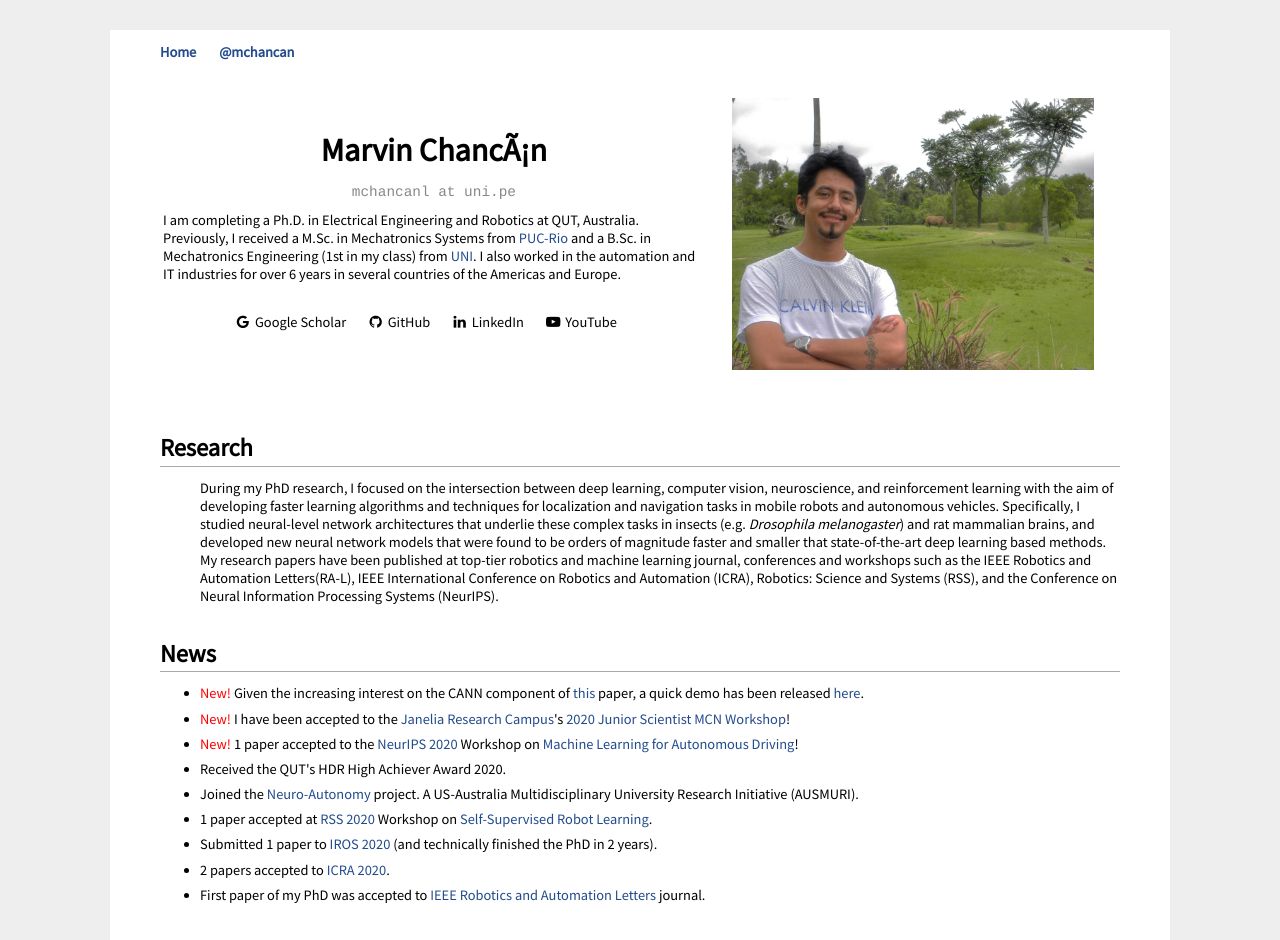
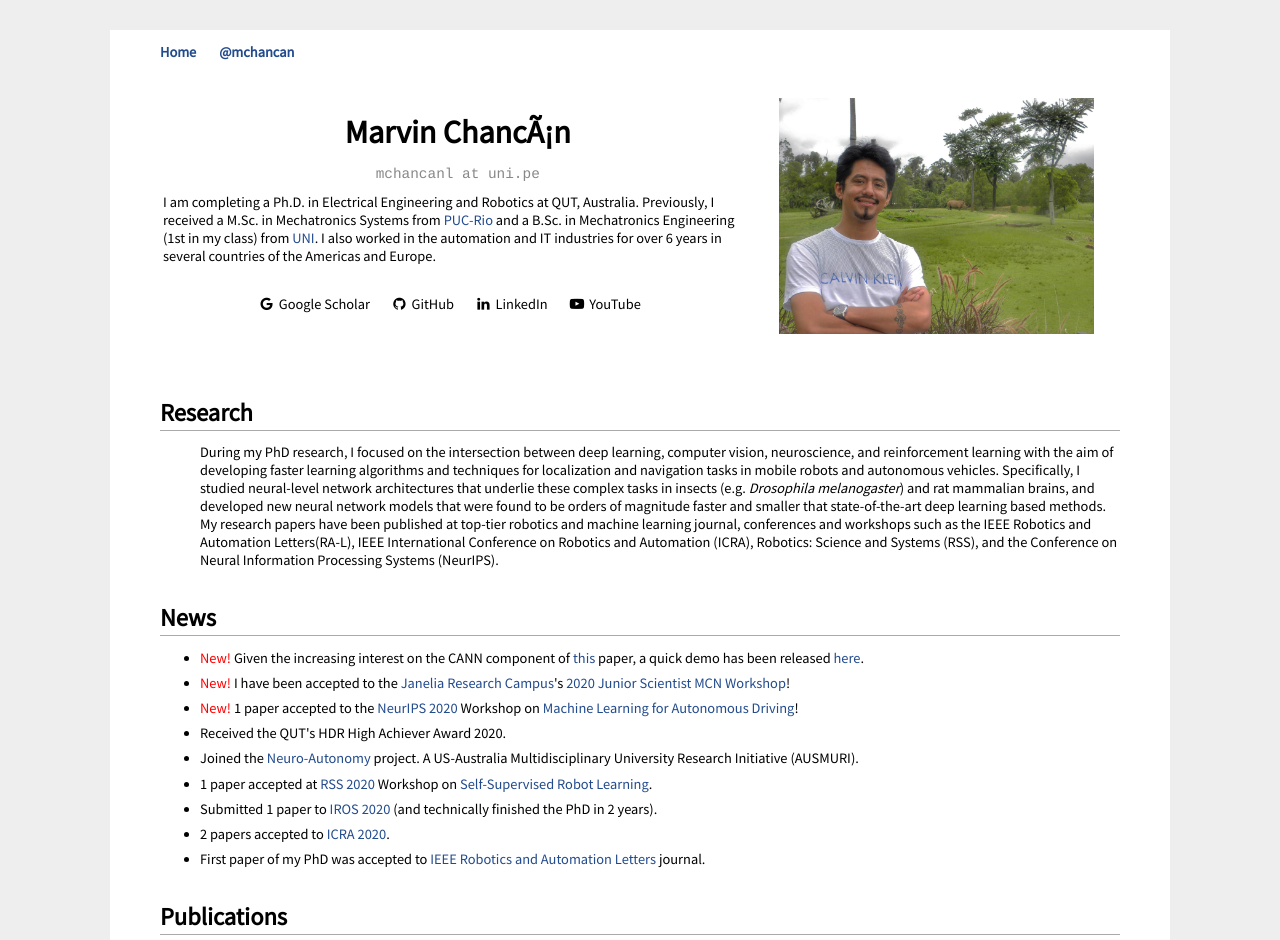
Before and after one commit to mchancan/mchancan.github.io, a Jekyll site: the page built from index.html, in a window 1280 px wide. Shown: the top 940 px of the page. Built offline with Jekyll 4.4.1, drawn with Linux system fonts in a browser that asks for light colours; comment, search, counter and statistics services are not loaded; a style sheet for code colours, icons or effects is not loaded.

Commit message:
Update index.html

```diff
--- a/index.html
+++ b/index.html
@@ -25,7 +25,7 @@ title: Marvin Chancán
 			</p>
 		</p>
 	</td>
-	<td style="padding:2.5%;width:43%;max-width:50%">
+	<td style="padding:2.5%;width:38%;max-width:45%">
 		<img style="width:100%;max-width:100%" alt="profile photo" src="images/1pic.jpg">
 	</td>
 </tbody>
```
